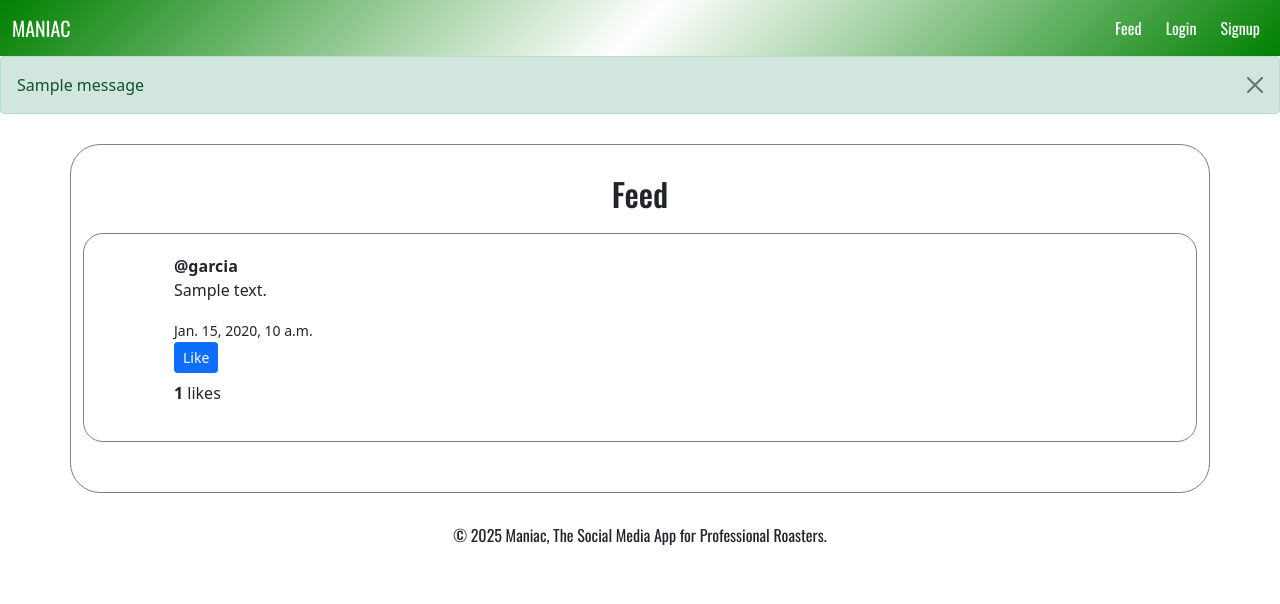
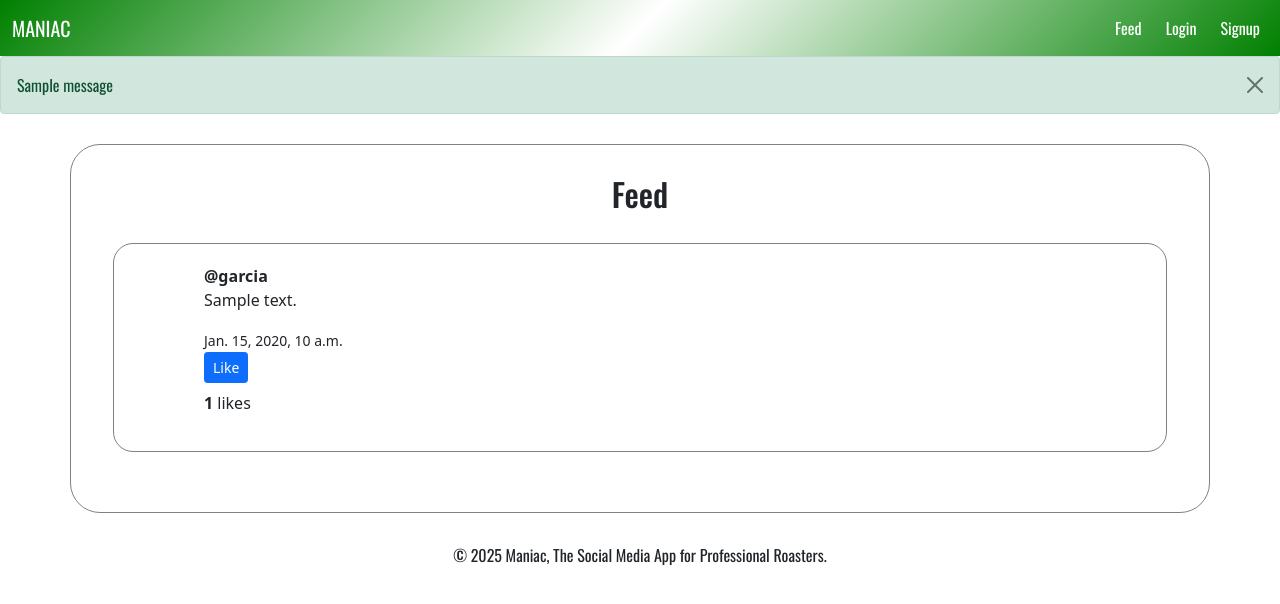
Before and after one commit to darkcom109/Maniac, a Django app: page / in a window 1280 px wide. Shown: the top 604 px of the page. Run offline with Django 5.2, Linux system fonts and the light colour scheme; data comes from the database, SQL or seed files in the repository; both versions use the stored data as it was after the commit; tables that the repository leaves empty hold one stand-in row (values such as "Sample post"); one stand-in notice (Sample message) is shown.

Commit message:
Added basic styling for each web page, going to delve deep into css and complete all the css on my own, no AI

```diff
--- a/maniac/core/static/core/style.css
+++ b/maniac/core/static/core/style.css
@@ -1,5 +1,9 @@
 .font-for-text {
     font-family: 'Oswald';
+}
+
+.no-posts-text {
+    margin-block: 120px;
 }
 
 .navbar-background {
@@ -9,6 +13,7 @@
 .footer-styling {
     text-align: center;
     font-family: 'Oswald';
+    margin-top: auto;
 }
 
 .container-feed-styling {
@@ -21,7 +26,8 @@
 .container-post-styling {
     padding-block: 20px;
     padding-inline: 90px;
-    margin-block: 20px;
+    margin-block: 30px;
+    margin-inline: 30px;
     border: 1px solid gray;
     border-radius: 20px;
 }
--- a/maniac/core/templates/core/base.html
+++ b/maniac/core/templates/core/base.html
@@ -35,7 +35,7 @@
                         </li>
                         <form class="d-flex">
                             <input class="form-control me-2" type="search" placeholder="Search" aria-label="Search">
-                            <button class="btn btn-outline-success" type="submit">Search</button>
+                            <button class="btn btn-outline-light" type="submit">Search</button>
                         </form>
                     {% else %}
                         <li class="nav-item">
@@ -53,7 +53,7 @@
 
         {% if messages %}
             {% for message in messages %}
-                <div class="alert alert-{{ message.tags }} alert-dismissible fade show" role="alert">
+                <div class="alert alert-{{ message.tags }} alert-dismissible fade show font-for-text" role="alert">
                     {{ message }}
                     <button type="button" class="btn-close" data-bs-dismiss="alert" aria-label="Close"></button>
                 </div>
--- a/maniac/core/templates/core/feed.html
+++ b/maniac/core/templates/core/feed.html
@@ -22,7 +22,7 @@
       <p class="mt-2"><strong>{{ post.total_likes }}</strong> likes</p>
       </div>
     {% empty %}
-      <p>No posts yet. Be the first to roast someone!</p>
+      <p class="text-center font-for-text no-posts-text">No posts yet. Be the first to roast someone!</p>
     {% endfor %}
   </div>
 {% endblock %}
--- a/maniac/core/templates/core/login.html
+++ b/maniac/core/templates/core/login.html
@@ -1,9 +1,11 @@
 {% extends "core/base.html" %}
 {% block content %}
+    <div class="container container-feed-styling text-center d-flex flex-column gap-3">
         <h2>Login</h2>
         <form method="post">
             {% csrf_token %}
             {{ form.as_p }}
             <button type="submit">Login</button>
         </form>
+    </div>
 {% endblock %}
--- a/maniac/core/templates/core/post.html
+++ b/maniac/core/templates/core/post.html
@@ -1,9 +1,11 @@
 {% extends "core/base.html" %}
 {% block content %}
+  <div class="container container-feed-styling text-center shadow-sm">
     <h2>New Post</h2>
     <form method="post">
       {% csrf_token %}
       {{ form.as_p }}
       <button type="submit">Post</button>
     </form>
+  </div>
 {% endblock %}
--- a/maniac/core/templates/core/signup.html
+++ b/maniac/core/templates/core/signup.html
@@ -1,9 +1,11 @@
 {% extends "core/base.html" %}
 {% block content %}
+    <div class="container container-feed-styling text-center d-flex flex-column gap-3">
         <h2>Signup</h2>
         <form method="post">
             {% csrf_token %}
             {{ form.as_p }}
             <button type="submit">Sign Up</button>
         </form>
+    </div>
 {% endblock %}
```
Also changed, not shown: maniac/core/templates/core/profile.html (+5 -3 lines), maniac/db.sqlite3. Lines whose indentation alone changed are shown as unchanged.
